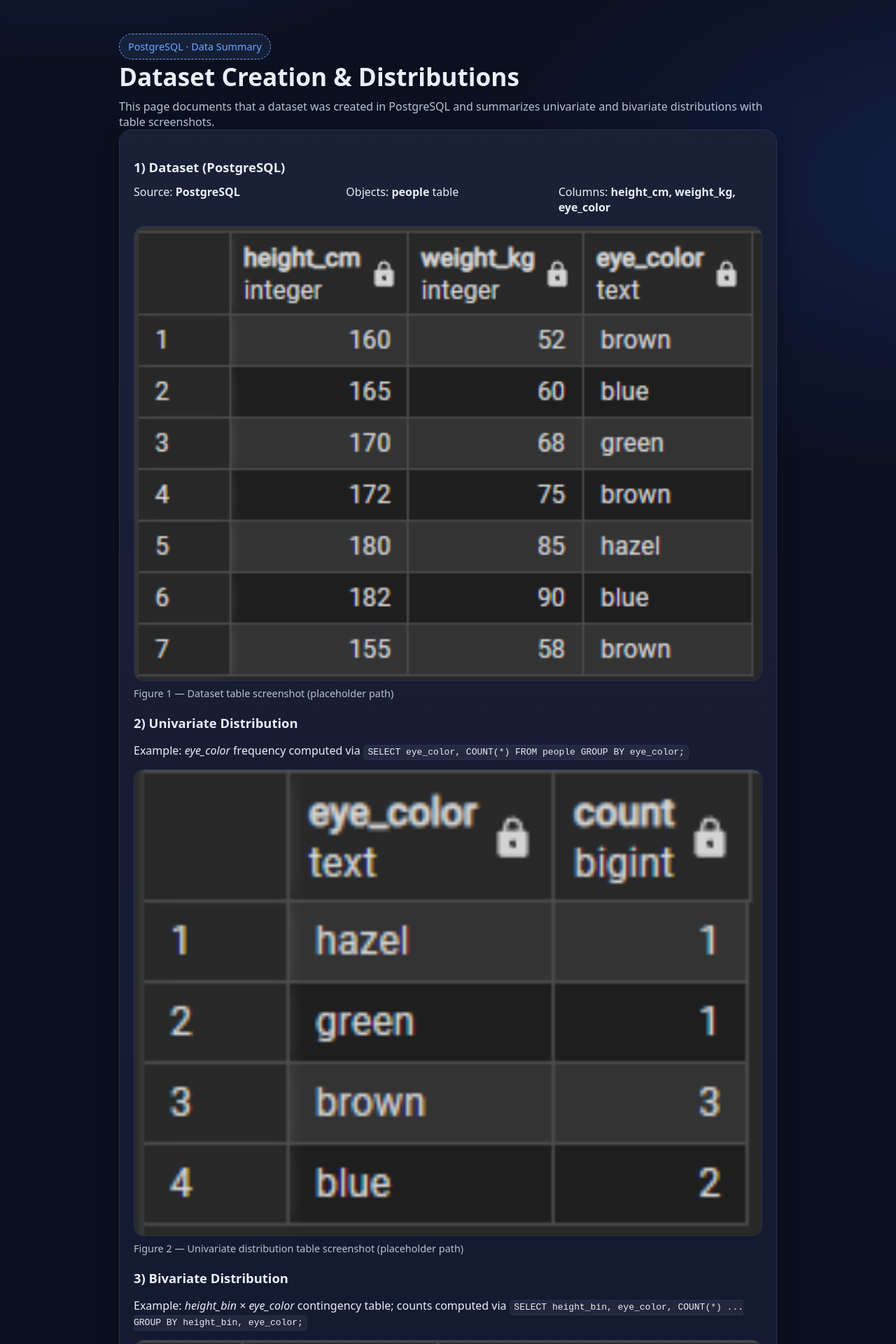
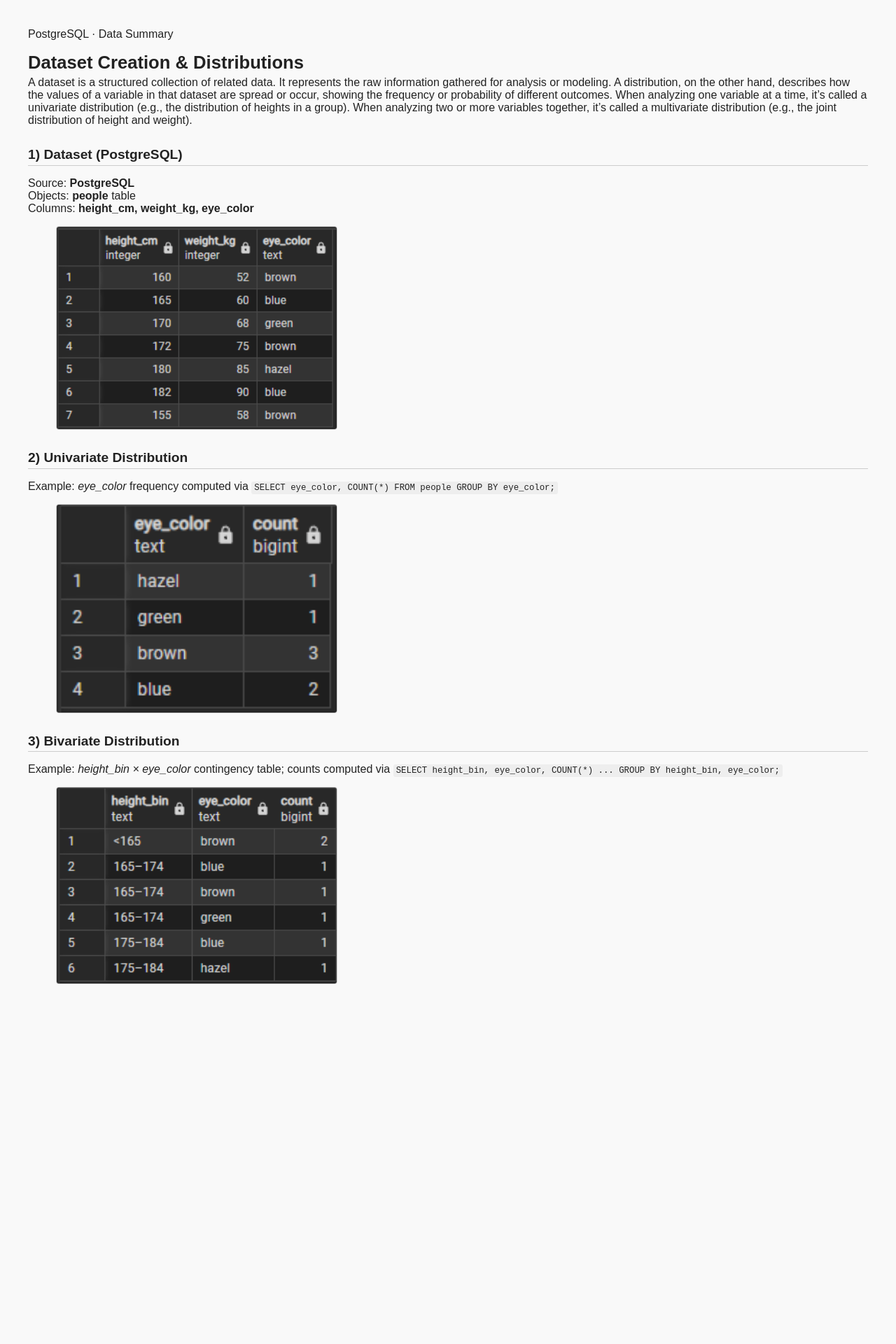
Before and after one commit to Nochman/Nochman.github.io, a Jekyll site: the page homeworks/week02.html, which Jekyll copies as it is, in a window 1280 px wide. Shown: the top 1920 px of the page at 70% size. Built offline with Jekyll 4.4.1, drawn with Linux system fonts in a browser that asks for light colours; after the commit the page ends 1446 px from its top, so only the background shows below that; some of the changed text lies outside the part shown.

Commit message:
Update week02.html

```diff
--- a/homeworks/week02.html
+++ b/homeworks/week02.html
@@ -5,62 +5,55 @@
   <meta name="viewport" content="width=device-width, initial-scale=1" />
   <title>Dataset & Distributions (PostgreSQL)</title>
   <style>
-    :root {
-      --bg: #0b1020;
-      --card: #11172e;
-      --text: #e9eef7;
-      --muted: #b7c2d6;
-      --accent: #6ea8fe;
-      --border: #243054;
-    }
-    * { box-sizing: border-box; }
-    body {
-      margin: 0; font-family: system-ui, -apple-system, Segoe UI, Roboto, Ubuntu, Cantarell, "Helvetica Neue", Arial, "Noto Sans", "Apple Color Emoji", "Segoe UI Emoji";
-      background: radial-gradient(1000px 600px at 10% -10%, #1a2452 0%, transparent 60%),
-                  radial-gradient(1200px 700px at 110% 10%, #122046 0%, transparent 60%),
-                  var(--bg);
-      color: var(--text);
-    }
-    .container { max-width: 980px; margin: 0 auto; padding: 3rem 1.25rem 4rem; }
-    header h1 { margin: 0 0 0.5rem; font-size: clamp(1.6rem, 3vw, 2.2rem); }
-    header p { margin: 0; color: var(--muted); }
-
-    .card {
-      background: linear-gradient(180deg, rgba(255,255,255,0.04), transparent), var(--card);
-      border: 1px solid var(--border);
-      border-radius: 18px;
-      padding: 1.25rem;
-      box-shadow: 0 10px 30px rgba(0,0,0,0.35);
-    }
-
-    section { margin-top: 1.25rem; }
-    h2 { font-size: 1.15rem; margin: 0 0 0.75rem; color: var(--text); }
-    .meta { display: grid; grid-template-columns: repeat(auto-fit, minmax(220px, 1fr)); gap: 0.75rem; margin: 0 0 1rem; }
-    .pill {
-      background: rgba(110,168,254,0.1);
-      border: 1px dashed var(--accent);
-      color: var(--accent);
-      padding: 0.5rem 0.75rem; border-radius: 999px; width: max-content;
-      font-size: 0.9rem;
-    }
-
-    figure { margin: 0; }
-    .shot { width: 100%; height: auto; border-radius: 14px; border: 1px solid var(--border); background: #0a0f1f; display: block; }
-    figcaption { color: var(--muted); font-size: 0.9rem; margin-top: 0.5rem; }
-
-    .grid { display: grid; grid-template-columns: 1fr; gap: 1rem; }
-    @media (min-width: 760px) { .grid { grid-template-columns: repeat(2, 1fr); } }
-
-    .foot { margin-top: 1.25rem; color: var(--muted); font-size: 0.95rem; }
-    code { background: rgba(255,255,255,0.06); border: 1px solid var(--border); padding: 0.15rem 0.35rem; border-radius: 6px; }
-  </style>
+body {
+font-family: Arial, sans-serif;
+background: #f9f9f9;
+color: #222;
+margin: 40px;
+}
+h1 {
+font-size: 1.6em;
+margin-bottom: 0.2em;
+}
+h2 {
+font-size: 1.2em;
+margin-top: 1.5em;
+border-bottom: 1px solid #ccc;
+padding-bottom: 0.2em;
+}
+p {
+margin: 0.3em 0 1em;
+}
+code {
+background: #eee;
+padding: 2px 4px;
+border-radius: 3px;
+font-size: 0.95em;
+}
+img {
+display: block;
+margin: 10px 0;
+border: 1px solid #ccc;
+border-radius: 4px;
+width: 400px;
+height: auto;
+}
+figcaption {
+font-size: 0.9em;
+color: #555;
+margin-bottom: 1em;
+}
+</style>
 </head>
 <body>
   <div class="container">
     <header>
       <div class="pill">PostgreSQL · Data Summary</div>
       <h1>Dataset Creation & Distributions</h1>
-      <p>This page documents that a dataset was created in PostgreSQL and summarizes univariate and bivariate distributions with table screenshots.</p>
+      <p>A dataset is a structured collection of related data. It represents the raw information gathered for analysis or modeling.
+        A distribution, on the other hand, describes how the values of a variable in that dataset are spread or occur,
+        showing the frequency or probability of different outcomes. When analyzing one variable at a time, it’s called a univariate distribution (e.g., the distribution of heights in a group).
+        When analyzing two or more variables together, it’s called a multivariate distribution (e.g., the joint distribution of height and weight).</p>
     </header>
 
     <main class="card">
@@ -73,9 +66,7 @@
           <div>Columns: <strong>height_cm, weight_kg, eye_color</strong></div>
         </div>
         <figure>
-          <!-- Replace the src below with the actual screenshot path -->
           <img class="shot" src="../assets/week02/table1.PNG" alt="Screenshot of the PostgreSQL dataset table" />
-          <figcaption>Figure 1 — Dataset table screenshot (placeholder path)</figcaption>
         </figure>
       </section>
 
@@ -84,9 +75,7 @@
         <h2>2) Univariate Distribution</h2>
         <p>Example: <em>eye_color</em> frequency computed via <code>SELECT eye_color, COUNT(*) FROM people GROUP BY eye_color;</code></p>
         <figure>
-          <!-- Replace the src below with the actual screenshot path -->
           <img class="shot" src="../assets/week02/univ.PNG" alt="Screenshot of univariate distribution table (eye_color counts)" />
-          <figcaption>Figure 2 — Univariate distribution table screenshot (placeholder path)</figcaption>
         </figure>
       </section>
 
@@ -95,9 +84,7 @@
         <h2>3) Bivariate Distribution</h2>
         <p>Example: <em>height_bin × eye_color</em> contingency table; counts computed via <code>SELECT height_bin, eye_color, COUNT(*) ... GROUP BY height_bin, eye_color;</code></p>
         <figure>
-          <!-- Replace the src below with the actual screenshot path -->
           <img class="shot" src="../assets/week02/biv.PNG" alt="Screenshot of bivariate distribution table (height bin by eye color)" />
-          <figcaption>Figure 3 — Bivariate distribution table screenshot (placeholder path)</figcaption>
         </figure>
       </section>
 
```
